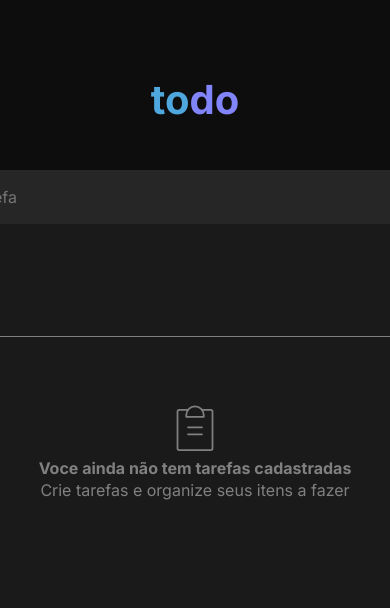
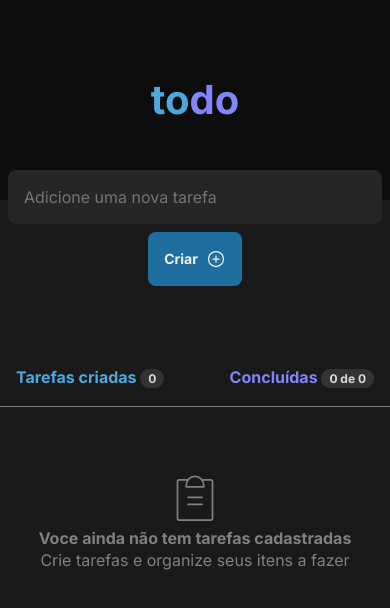
Before and after one commit to GustavoSilv4/Todo-List, a React (Vite) app: page / in a window 390 px wide. Shown: the top 608 px of the page. Built offline with nearby package versions, Linux system fonts and the light colour scheme.

Commit message:
feat: added responsiveness

```diff
--- a/src/components/TaskBar.module.css
+++ b/src/components/TaskBar.module.css
@@ -5,6 +5,13 @@
   gap: 0.5rem;
   margin-top: -5.875rem;
   margin-bottom: 4rem;
+}
+
+@media (max-width: 768px) {
+  .newTaskForm {
+    display: flex;
+    flex-direction: column;
+  }
 }
 
 .newTaskInput {
@@ -15,6 +22,12 @@
   border: none;
   outline: none;
   border-radius: 8px;
+}
+
+@media (max-width: 768px) {
+  .newTaskInput {
+    width: calc(100vw - 1rem);
+  }
 }
 
 .newTaskInput:focus {
@@ -56,6 +69,13 @@
   border-bottom: 1px solid var(--gray-300);
 }
 
+@media (max-width: 768px) {
+  .TaskBarHeader {
+    width: 100vw;
+    padding: 1rem;
+  }
+}
+
 .TaskBarHeader span {
   background: var(--gray-400);
   color: var(--gray-200);
@@ -95,3 +115,9 @@
 
   margin-top: 1rem;
 }
+
+@media (max-width: 768px) {
+  .Task {
+    width: calc(100vw - 1rem);
+  }
+}
```
